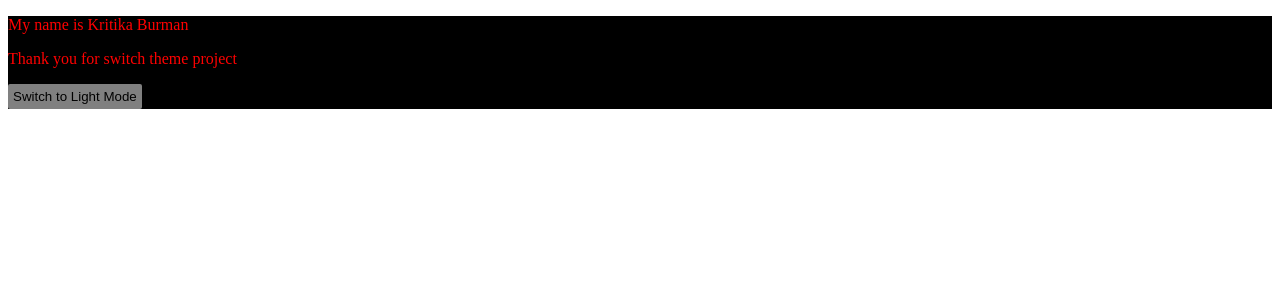
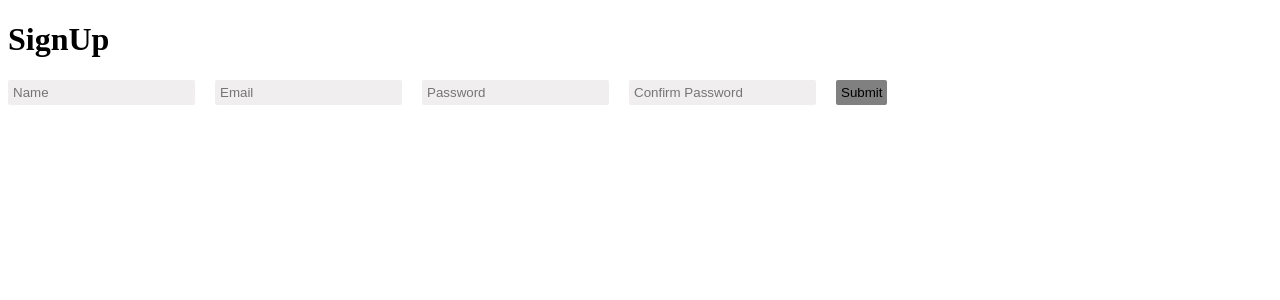
Before and after one commit to kittu246/reactassingments, a React (Create React App) app: page / in a window 1280 px wide. Shown: the top 300 px of the page. Built offline with nearby package versions, Linux system fonts and the light colour scheme.

Commit message:
instagram

```diff
--- a/package.json
+++ b/package.json
@@ -10,6 +10,7 @@
     "axios": "^1.14.0",
     "react": "^19.2.0",
     "react-dom": "^19.2.0",
+    "react-router-dom": "^7.14.0",
     "react-scripts": "5.0.1",
     "web-vitals": "^2.1.4"
   },
--- a/src/App.js
+++ b/src/App.js
@@ -15,6 +15,10 @@ import DataFetcher from "./components/DataFetcher";
 import CityWeather from "./components/CityWeather";
 import ImageBazzar from "./components/ImageBazzar";
 import ThemeSwitcher from "./components/ThemeSwitcher";
+import { Route,Routes } from "react-router-dom";
+import Dashboard from "./components/instagram/Dashboard";
+import SignUp from "./components/instagram/SignUp";
+import Login from "./components/instagram/Login";
 import "./index.css";
 
 
@@ -34,7 +38,13 @@ const App =()=>(
         {/* <CityDropDown/> */}
         {/* <DataFetcher/> */}
         {/* <ImageBazzar/> */}
-        <ThemeSwitcher/>
+        {/* <ThemeSwitcher/> */}
+        <Routes>
+            <Route path="/" element={<SignUp/>}/>
+            <Route path="/login" element={<Login/>}/>
+            <Route path="/dashboard" element={<Dashboard/>}/>
+
+        </Routes>
     </div>
 )
 
--- /dev/null
+++ b/src/components/instagram/Dashboard.js
@@ -0,0 +1,77 @@
+import React, { useContext, useEffect, useState } from "react";
+import userContext from "../../context/userContext";
+import { useNavigate } from "react-router-dom";
+import axios from "axios";
+
+const Dashboard = () => {
+  const [joke, setJoke] = useState("");
+  const { token, setToken } = useContext(userContext);
+  const navigate = useNavigate();
+
+  const getJoke = async () => {
+    try {
+      const res = await axios.get(
+        "https://instagram-express-app.vercel.app/api/auth/zuku",
+        {
+          headers: {
+            Authorization: `Bearer${token}`,
+          },
+        },
+      );
+
+      setJoke(res.data.data.joke);
+    } catch (err) {
+      console.log(err.response.data.message);
+    }
+  };
+
+  const handleLogout =async()=>{
+
+    try{
+         const res = await axios.delete("https://instagram-express-app.vercel.app/api/auth/logout",{
+        headers:{
+            Authorization:`Bearer${token}`
+        }
+
+
+    })
+
+    setJoke("")
+
+         setToken("")
+        alert("User Logged Out Successfully")
+         localStorage.removeItem("token")
+        navigate("/login")
+    }
+
+    catch(err){
+        console.log(err.message.data)
+    }
+
+
+
+  }
+
+  useEffect(() => {
+    if (!token) {
+      let token_from_localStorage = localStorage.getItem("token");
+      if (token_from_localStorage) {
+        setToken(token_from_localStorage);
+      } else {
+        navigate("/login");
+      }
+    }
+  },[]);
+
+  useEffect(() => {
+    getJoke();
+  }, [token]);
+
+  return <div>
+   {joke && <p>{joke}</p>}
+   <button onClick={handleLogout}>Logout</button>
+
+  </div>;
+};
+
+export default Dashboard;
--- /dev/null
+++ b/src/components/instagram/Login.js
@@ -0,0 +1,71 @@
+import axios from "axios";
+import React, { useContext, useState } from "react";
+import userContext from "../../context/userContext";
+import { useNavigate } from "react-router-dom";
+
+
+const Login =()=>{
+
+    const [userInput,setUserInput] = useState({email:"",password:""});
+
+   const {email,password} = userInput;
+
+   const {setToken} =useContext(userContext);
+   const navigate = useNavigate();
+
+    const handleInput =(e)=>{
+
+        let x = e.target.name;
+        setUserInput({...userInput,[x]:e.target.value})
+
+
+    }
+
+    const handleSubmit = async(e)=>{
+
+        e.preventDefault();
+        if(!email ||!password ){
+            alert("Enter all required fields");
+            return;
+        }
+
+        else{
+
+            try{
+
+                const res = await axios.get("https://instagram-express-app.vercel.app/api/auth/login",{email,password})
+                setToken(res.data.data.token);
+                setUserInput({email:"",password:""});
+                localStorage.setItem("token",res.data.data.token);
+                alert("User logged In Successfully");
+                navigate("/dashboard");
+
+
+            }
+            catch(err){
+
+                console.log(err.response.data.message);
+
+            }
+
+        }
+
+
+    }
+
+    return(
+        <div>
+            <h1>SignUp</h1>
+            <form onSubmit={handleSubmit}>
+
+                <input type="email" placeholder="Email" name="email" onChange={handleInput}/>
+                <input type="text"  placeholder="Password" name="password" onChange={handleInput}/>
+
+                <button type="submit">Submit</button>
+            </form>
+        </div>
+    )
+
+}
+
+export default Login;
--- /dev/null
+++ b/src/components/instagram/SignUp.js
@@ -0,0 +1,74 @@
+import axios from "axios";
+import React, { useContext, useState } from "react";
+import userContext from "../../context/userContext";
+import { useNavigate } from "react-router-dom";
+
+
+const SignUp =()=>{
+
+    const [userInput,setUserInput] = useState({name:"",email:"",password:"",confirmPassword:""});
+
+   const {name,email,password,confirmPassword} = userInput;
+
+   const {setToken} =useContext(userContext);
+   const navigate = useNavigate();
+
+    const handleInput =(e)=>{
+
+        let x = e.target.name;
+        setUserInput({...userInput,[x]:e.target.value})
+
+
+    }
+
+    const handleSubmit = async(e)=>{
+
+        e.preventDefault();
+        if(!name ||!email ||!password ||!confirmPassword){
+            alert("Enter all required fields");
+            return;
+        }
+        else if(password !== confirmPassword){
+            alert("Mismatch password and confirmPassword");
+            return;
+        }
+        else{
+
+            try{
+
+                const res = await axios.get("https://instagram-express-app.vercel.app/api/auth/signup",{name,email,password,confirmPassword})
+                setToken(res.data.data.token);
+                setUserInput({name:"",email:"",password:"",confirmPawword:""});
+                localStorage.setItem("token",res.data.data.token);
+                alert("user registered Successfully");
+                navigate("/dashboard");
+
+
+            }
+            catch(err){
+
+                console.log(err.response.data.message);
+
+            }
+
+        }
+
+
+    }
+
+    return(
+        <div>
+            <h1>SignUp</h1>
+            <form onSubmit={handleSubmit}>
+                <input type="text" placeholder="Name" name="name" onChange={handleInput}/>
+                <input type="email" placeholder="Email" name="email" onChange={handleInput}/>
+                <input type="text" placeholder="Password" name="password" onChange={handleInput}/>
+                <input type="text" placeholder="Confirm Password" name="confirmPassword" onChange={handleInput}/>
+                <button type="submit">Submit</button>
+            </form>
+        </div>
+    )
+
+}
+
+export default SignUp;
--- /dev/null
+++ b/src/context/UserProvider.js
@@ -0,0 +1,17 @@
+import React, { useState } from "react";
+import userContext from "./userContext";
+
+const UserProvider =(props)=>{
+
+    const [token,setToken] = useState("");
+
+    return(
+        <userContext.Provider value={{token,setToken}}>
+            {props.children}
+        </userContext.Provider>
+    )
+
+
+}
+
+export default UserProvider;
--- /dev/null
+++ b/src/context/userContext.js
@@ -0,0 +1,5 @@
+import React, { createContext } from "react";
+
+const userContext = createContext();
+
+export default userContext;
```
Also changed, not shown: src/index.js (+7 -2 lines), 1 other file (tests, documents, lock files or other folders).
